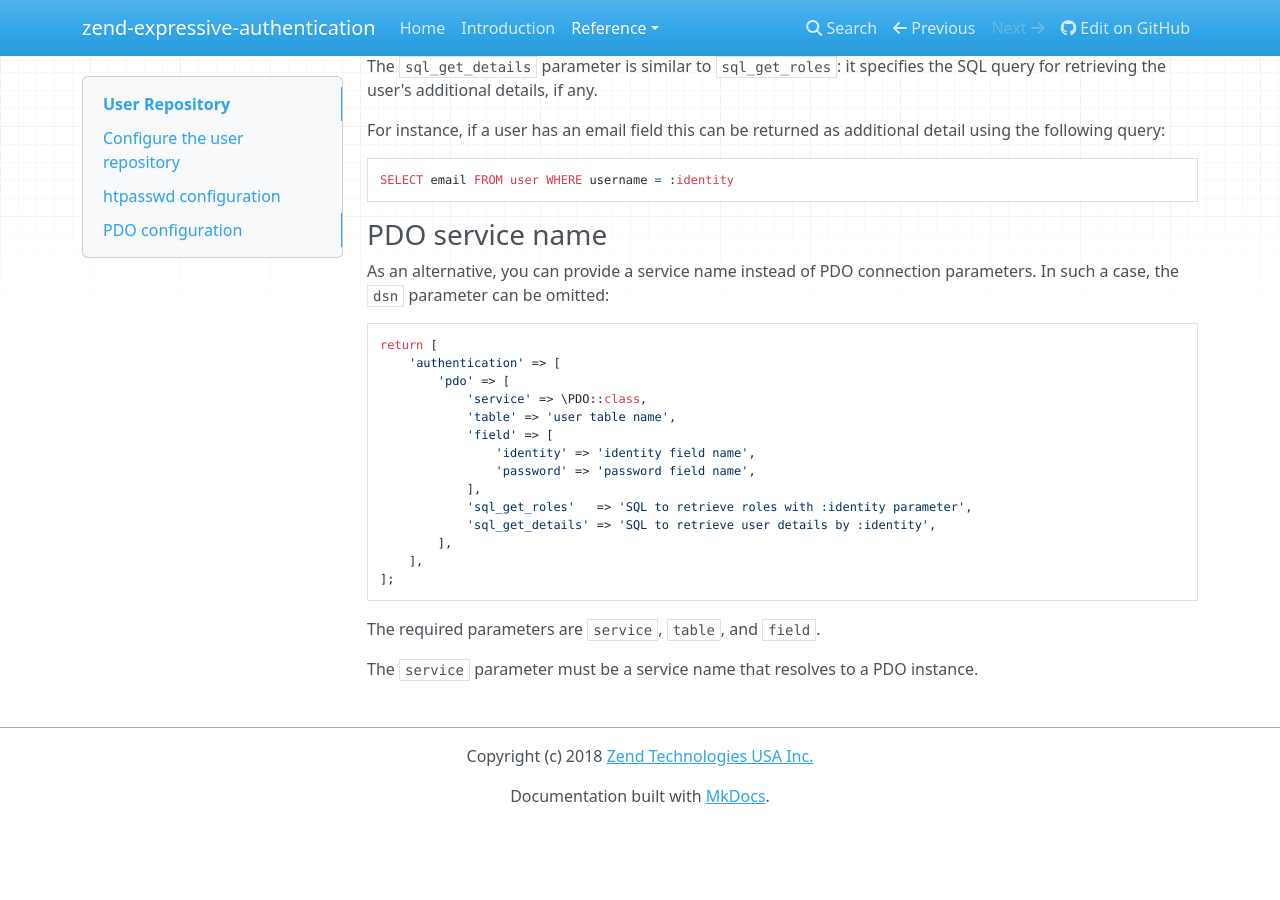
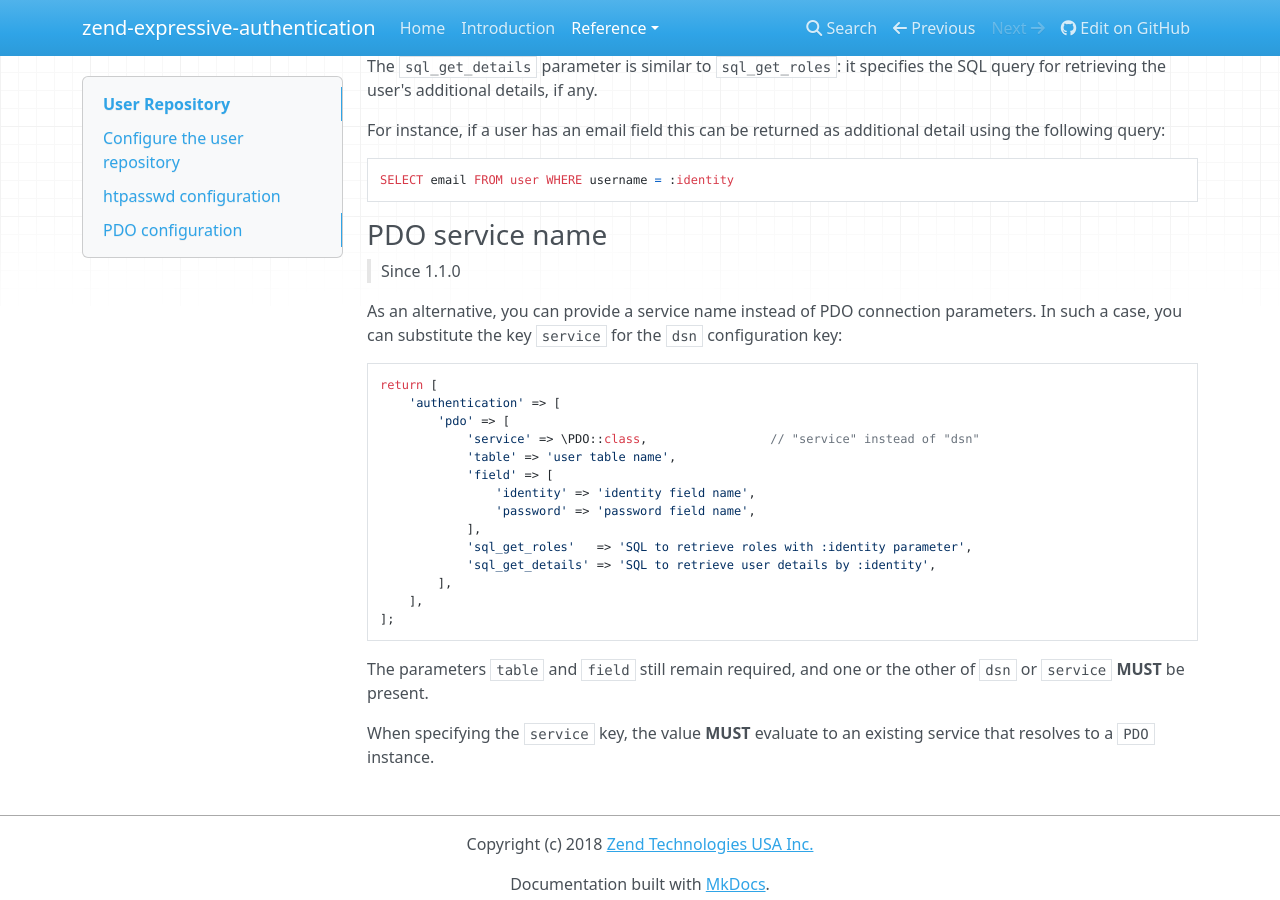
Before and after one commit to zendframework/zend-expressive-authentication, an MkDocs documentation site: the page built from docs/book/v1/user-repository.md, in a window 1280 px wide and 900 px high, scrolled down 2020 px. Built offline with MkDocs 1.6.1, drawn with Linux system fonts in a browser that asks for light colours; nearby versions of some CDN libraries; old or Windows-style settings are respelled for this version of MkDocs; before the commit the page ends 2844 px from its top, so only the background shows below that.

Commit message:
docs: clarifications for `service` key
Clarifies the section covering using a PDO service name:

- Specifies which version first offers the functionality.
- Details that the `service` key overrides the `dsn` key.
- Points out the changed line in the configuration.
- Minor verbiage changes for clarity.

````diff
--- a/docs/book/v1/user-repository.md
+++ b/docs/book/v1/user-repository.md
@@ -123,14 +123,17 @@ SELECT email FROM user WHERE username = :identity
 
 ### PDO service name
 
+> Since 1.1.0
+
 As an alternative, you can provide a service name instead of PDO connection
-parameters. In such a case, the `dsn` parameter can be omitted:
+parameters. In such a case, you can substitute the key `service` for the `dsn`
+configuration key:
 
 ```php
 return [
     'authentication' => [
         'pdo' => [
-            'service' => \PDO::class,
+            'service' => \PDO::class,                 // "service" instead of "dsn"
             'table' => 'user table name',
             'field' => [
                 'identity' => 'identity field name',
@@ -143,6 +146,8 @@ return [
 ];
 ```
 
-The required parameters are `service`, `table`, and `field`.
+The parameters `table` and `field` still remain required, and one or the other
+of `dsn` or `service` **MUST** be present.
 
-The `service` parameter must be a service name that resolves to a PDO instance.
+When specifying the `service` key, the value **MUST** evaluate to an existing
+service that resolves to a `PDO` instance.
````
